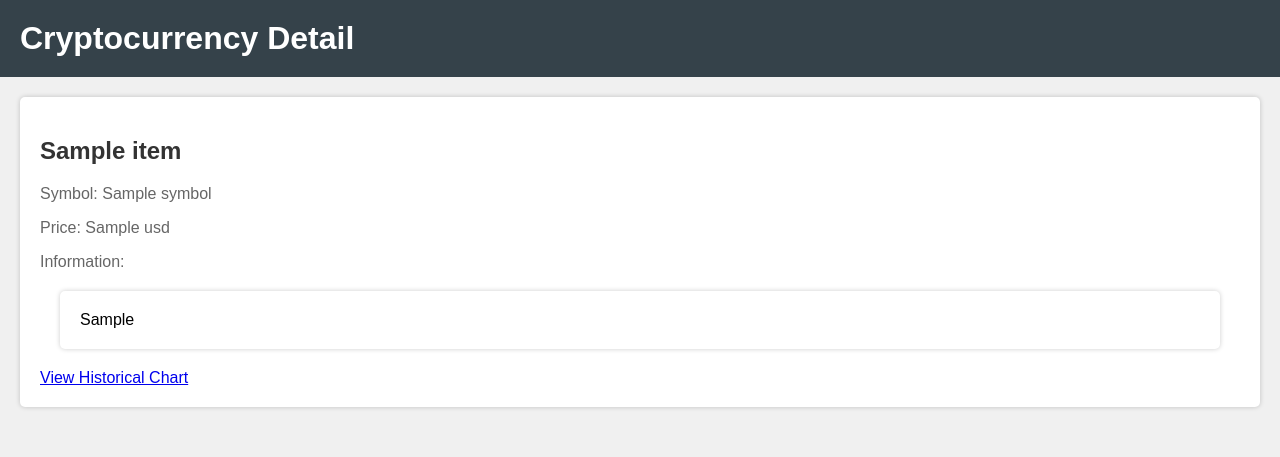
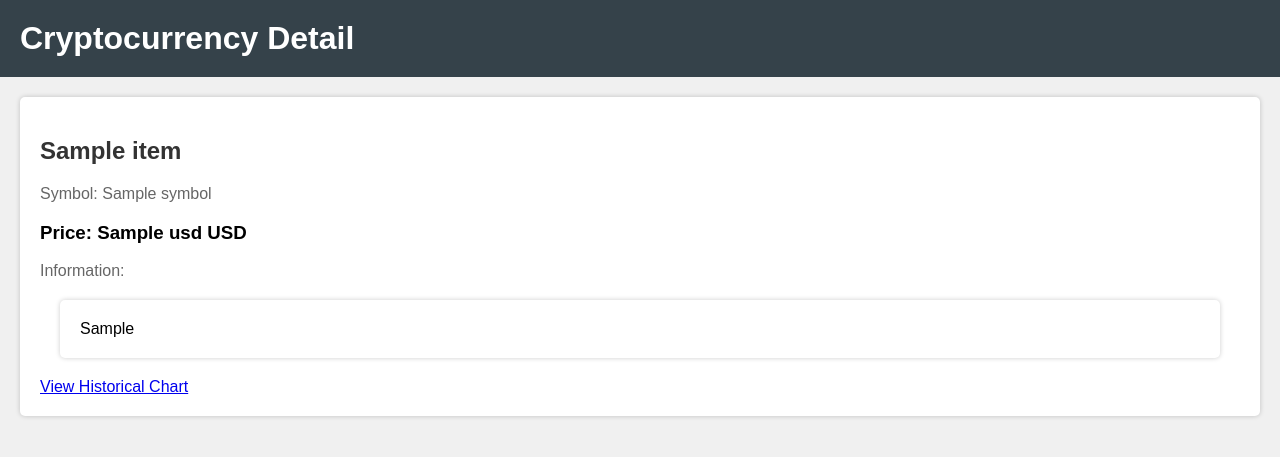
Before and after one commit to shuklasaurabh1/cryptopredict, a Django app: page /crypto/1/ in a window 1280 px wide. Shown: the top 457 px of the page. Run offline with Django 4.2, Linux system fonts and the light colour scheme; tables that the repository leaves empty hold one stand-in row (values such as "Sample post"); a database or web service that is not in the repository returns one stand-in record (values such as "Sample title"); data that the repository does not hold is empty.

```diff
--- a/cryptoapp/templates/crypto_detail.html
+++ b/cryptoapp/templates/crypto_detail.html
@@ -42,7 +42,7 @@
         <!-- Display cryptocurrency details here -->
         <h2>{{ crypto_detail.name }}</h2>
         <p>Symbol: {{ crypto_detail.symbol }}</p>
-        <p>Price: {{ crypto_detail.market_data.current_price.usd }}</p>
+        <h3>Price: <b>{{ crypto_detail.market_data.current_price.usd }} USD </b></h3>
         <p>Information:</p>
         <div>
             {{ crypto_detail.description.en | safe }}
```
